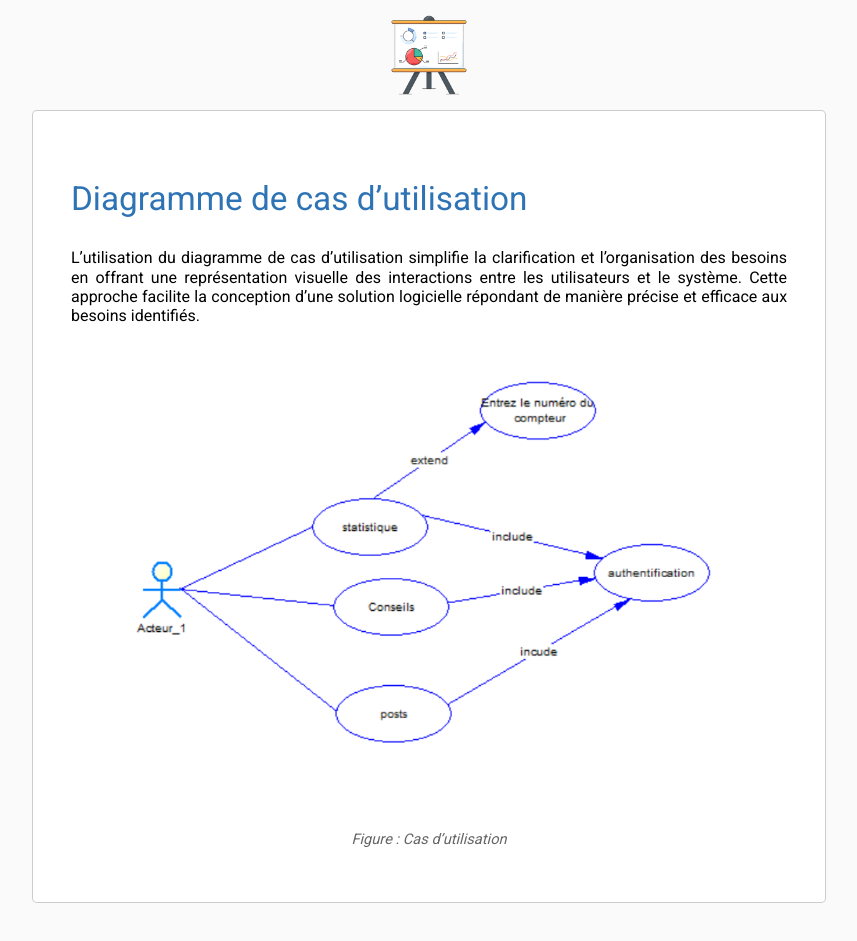
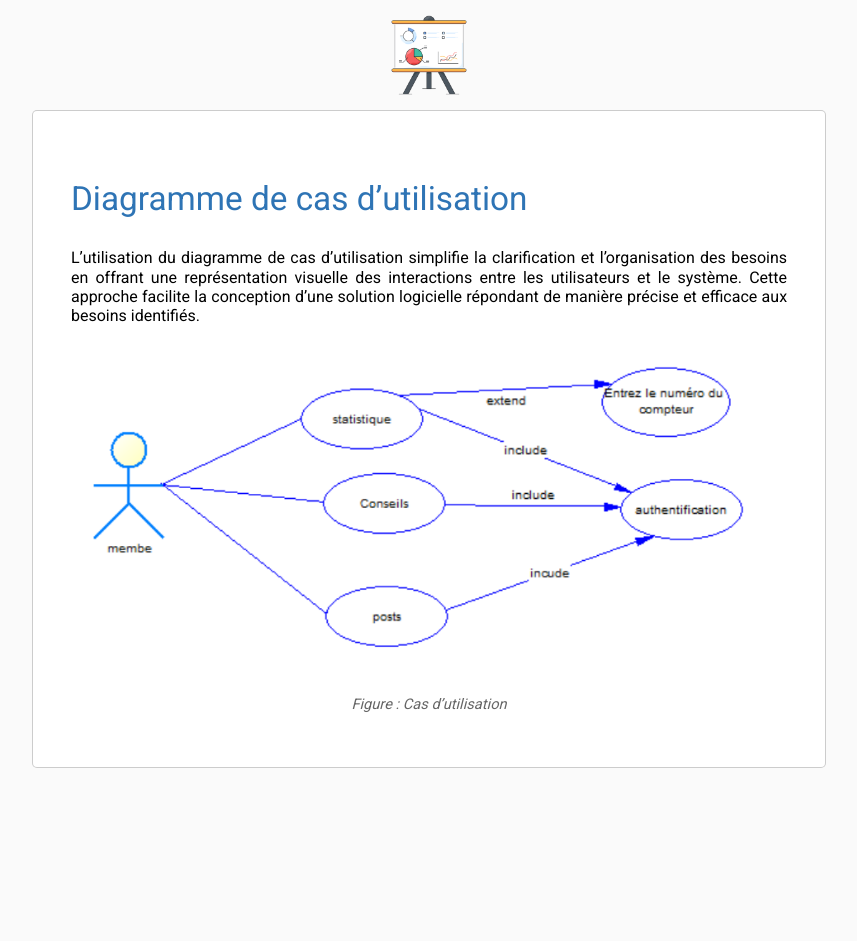
Before and after one commit to Aqua-saver/aquasaver, a Jekyll site: the page built from docs/cas-d-utilisation/cas-d-utilisation.md, in a window 1280 px wide. Shown: the whole page, without its empty margins (211-1068 px from the left). Built offline with Jekyll 4.4.1, drawn with Linux system fonts in a browser that asks for light colours; our own code applies the rules of GitHub Pages for plain Markdown files; after the commit the page ends 900 px from its top, so only the background shows below that.

Commit message:
add use case

```diff
--- a/docs/cas-d-utilisation/cas-d-utilisation.md
+++ b/docs/cas-d-utilisation/cas-d-utilisation.md
@@ -10,7 +10,7 @@ L'utilisation du diagramme de cas d'utilisation simplifie la clarification et l'
 {:class="introduction"}
 
 
-![Cas d'utilisation](./images/image.png){: width="900px" }*Figure : Cas d'utilisation*
+![Cas d'utilisation](./images/cas-d-utilisation.png){: width="990px" }*Figure : Cas d'utilisation*
 
 
 <!-- new slide -->
```
Also changed, not shown: docs/cas-d-utilisation/images/cas-d-utilisation.png (added), docs/cas-d-utilisation/images/image.png (deleted).
